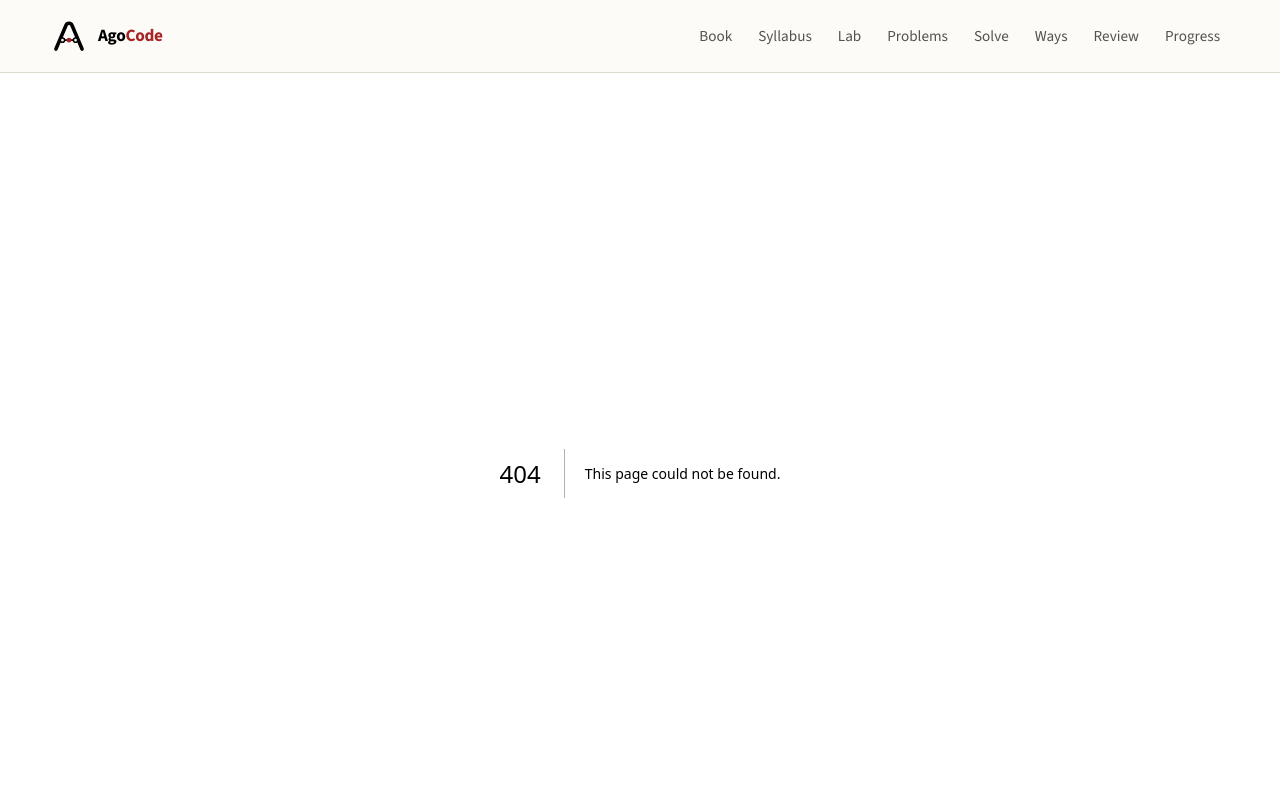
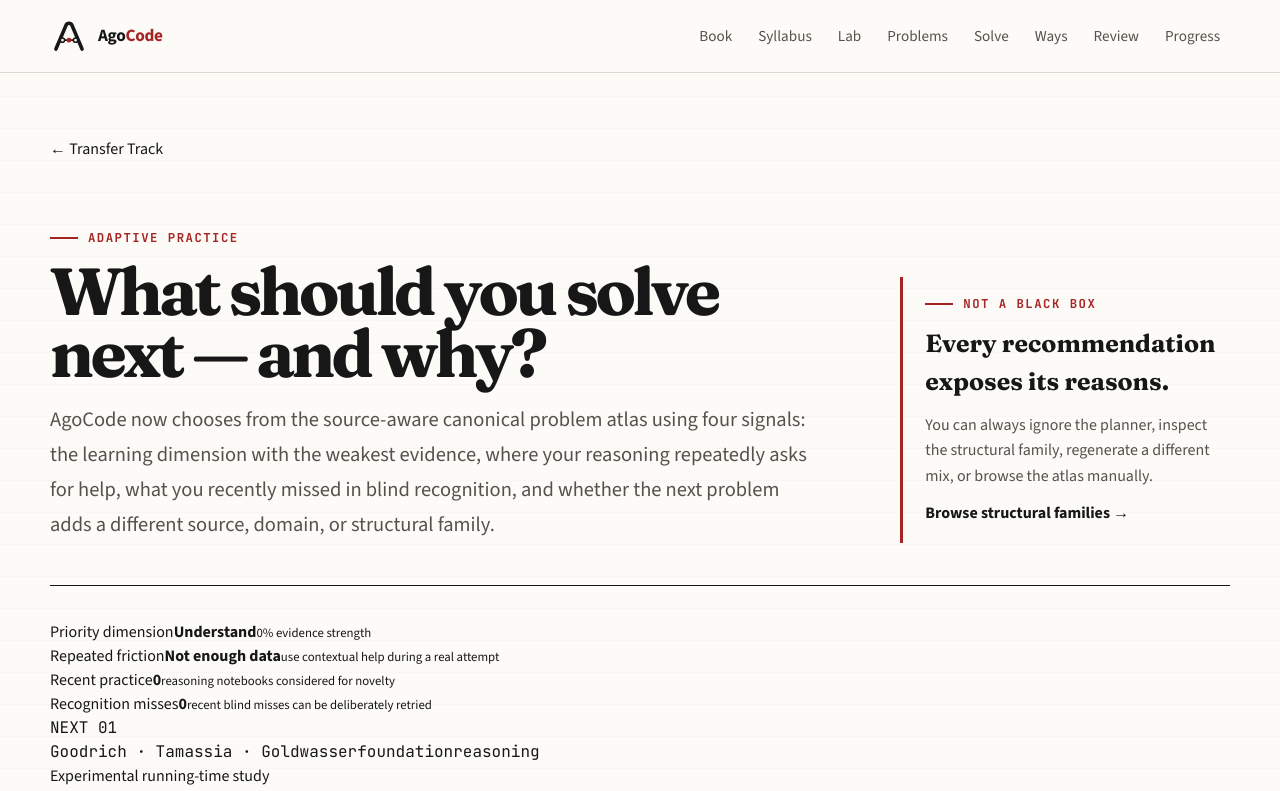
Before and after one commit to anatwork14/agocode, a Next.js app: page /practice/next in a window 1280 px wide. Before the commit this address had no page. Shown: the top 791 px of the page. Built offline with nearby package versions, Linux system fonts and the light colour scheme.

Commit message:
feat: add adaptive next-problem route

```diff
--- /dev/null
+++ b/app/practice/next/page.tsx
@@ -0,0 +1,39 @@
+import Link from "next/link";
+import { NextProblemPlanner } from "@/components/practice/NextProblemPlanner";
+
+export const metadata = {
+  title: "Next Problem",
+  description: "An explainable adaptive problem recommendation built from mastery gaps, friction, transfer misses, and diversity.",
+};
+
+export default function NextProblemPage() {
+  return (
+    <main className="page">
+      <div className="site-shell">
+        <Link className="back-link" href="/practice">← Transfer Track</Link>
+
+        <div className="knowledge-hero">
+          <div>
+            <div className="eyebrow">Adaptive practice</div>
+            <h1 className="editorial-title editorial-title--compact">What should you solve next — and why?</h1>
+            <p className="lede">
+              AgoCode now chooses from the source-aware canonical problem atlas using four signals: the learning dimension with
+              the weakest evidence, where your reasoning repeatedly asks for help, what you recently missed in blind recognition,
+              and whether the next problem adds a different source, domain, or structural family.
+            </p>
+          </div>
+          <aside className="knowledge-note">
+            <span className="eyebrow">Not a black box</span>
+            <strong>Every recommendation exposes its reasons.</strong>
+            <p>You can always ignore the planner, inspect the structural family, regenerate a different mix, or browse the atlas manually.</p>
+            <Link href="/patterns">Browse structural families →</Link>
+          </aside>
+        </div>
+
+        <section className="section" style={{ paddingTop: 34 }}>
+          <NextProblemPlanner />
+        </section>
+      </div>
+    </main>
+  );
+}
```
